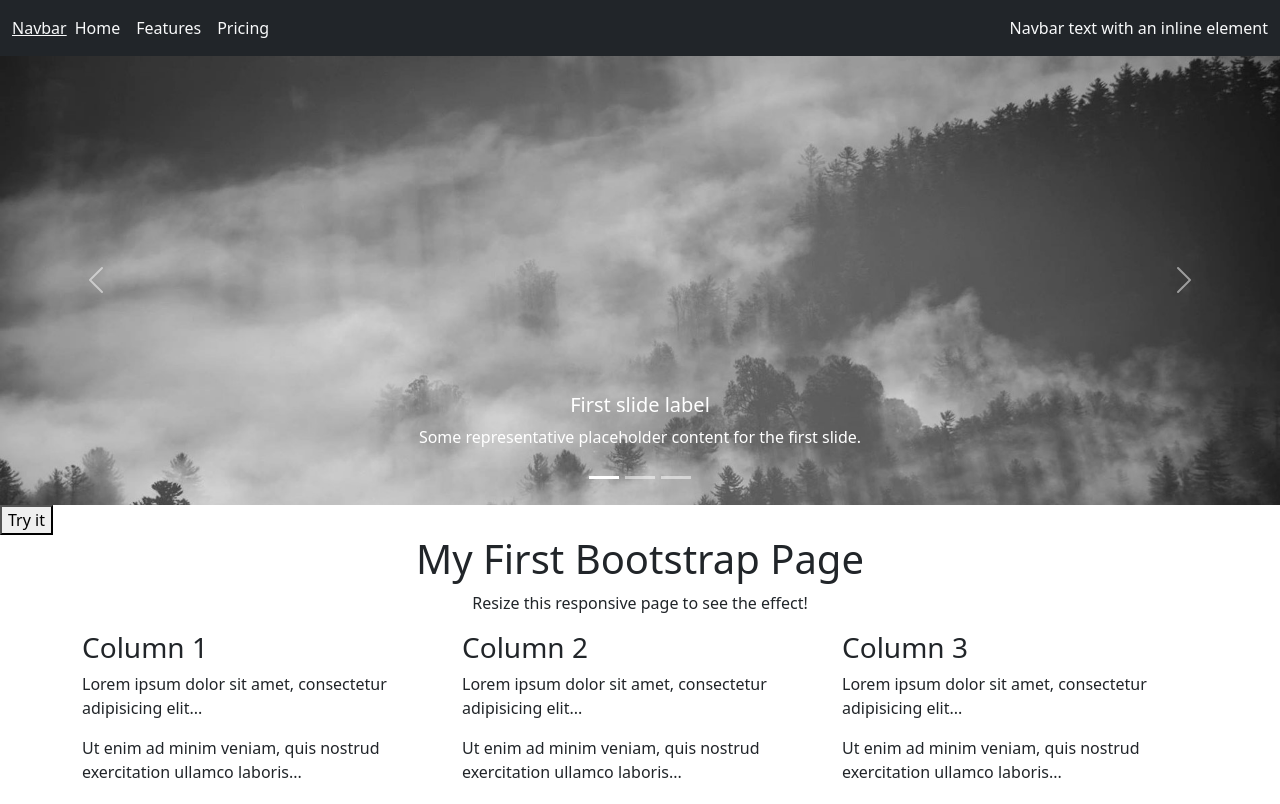
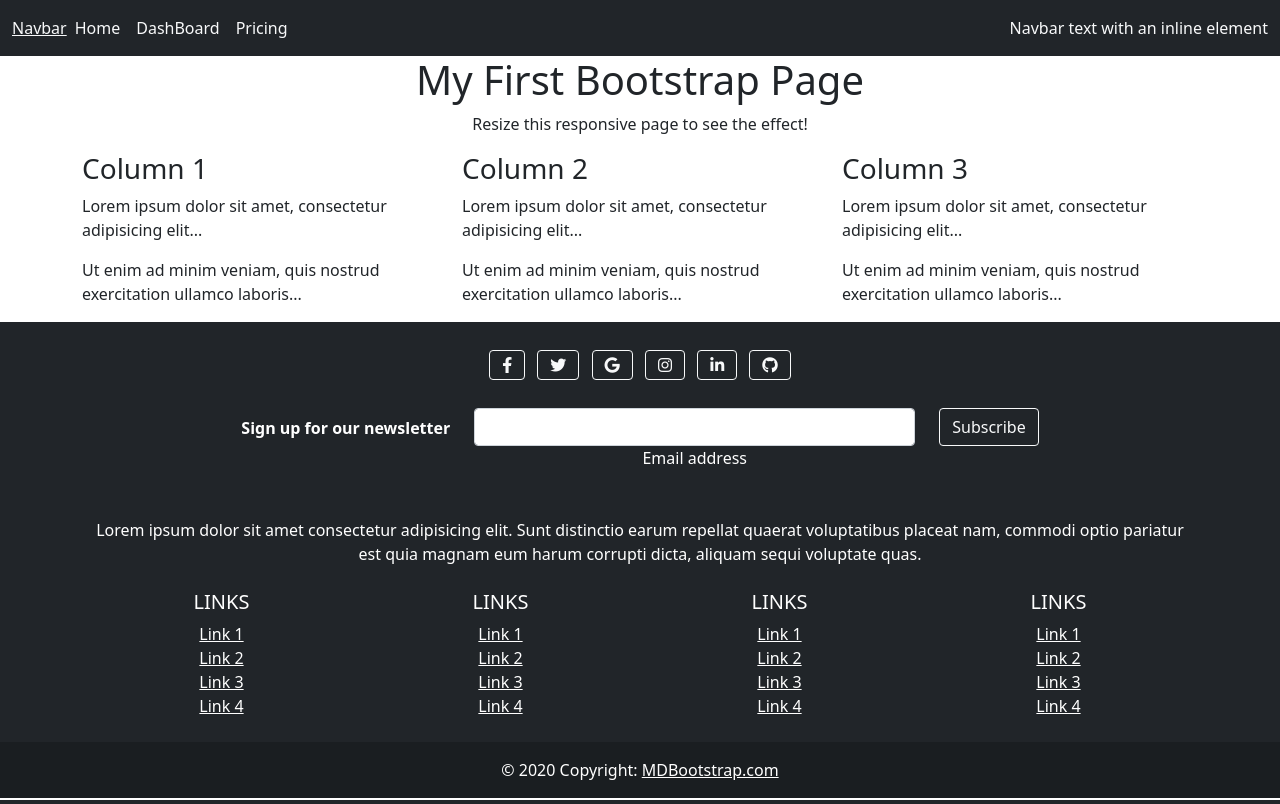
Before and after one commit to CraftingTable0/Django-Demo, a Django app: page / in a window 1280 px wide. Shown: the top 804 px of the page. Run offline with Django 4.2, Linux system fonts and the light colour scheme; some libraries are stand-ins or nearby versions; grey boxes are pictures that could not be loaded.

Commit message:
Şablon olarak kullanmak için hazır

```diff
--- a/Türk_Arama_Motoru_Tarık/Türk_Arama_Motoru_Tarık/settings.py
+++ b/Türk_Arama_Motoru_Tarık/Türk_Arama_Motoru_Tarık/settings.py
@@ -25,8 +25,7 @@ SECRET_KEY = 'django-insecure-^v2w&9ejahv3)3x#l3*j%pf1u(@flxa!-jm95biqrkzo@l(_n&
 # SECURITY WARNING: don't run with debug turned on in production!
 DEBUG = True
 
-ALLOWED_HOSTS = ['*']
-
+ALLOWED_HOSTS = []
 
 # Application definition
 
--- a/Türk_Arama_Motoru_Tarık/Türk_Arama_Motoru_Tarık/urls.py
+++ b/Türk_Arama_Motoru_Tarık/Türk_Arama_Motoru_Tarık/urls.py
@@ -13,10 +13,8 @@ Including another URLconf
     1. Import the include() function: from django.urls import include, path
     2. Add a URL to urlpatterns:  path('blog/', include('blog.urls'))
 """
-from django.conf.urls import handler404
 from django.contrib import admin
 from django.urls import path, include
-
 
 urlpatterns = [
     path('admin/', admin.site.urls),
--- a/Türk_Arama_Motoru_Tarık/motorapp/static/js/script.js
+++ /dev/null
@@ -1,3 +0,0 @@
-  function myFunction() {
-  alert("Hello! I am an alert box!");
-  }
--- a/Türk_Arama_Motoru_Tarık/motorapp/templates/404.html
+++ b/Türk_Arama_Motoru_Tarık/motorapp/templates/404.html
@@ -14,7 +14,7 @@
             <div class="col-md-12 text-center">
                 <span class="display-1 d-block">404</span>
                 <div class="mb-4 lead">The page you are looking for was not found.</div>
-                <a href="{% url 'index.html' %}" class="btn btn-link">Back to Home</a>
+                <a href="{% url 'motorapp:index' %}" class="btn btn-link">Back to Home</a>
             </div>
         </div>
     </div>
--- a/Türk_Arama_Motoru_Tarık/motorapp/templates/base.html
+++ b/Türk_Arama_Motoru_Tarık/motorapp/templates/base.html
@@ -1,4 +1,3 @@
-<!DOCTYPE html>
 {% load static %}
 <html lang="en">
 <head>
@@ -11,22 +10,20 @@
 
     <!--The link given by Berdan-->
     <link rel="stylesheet" href="https://cdnjs.cloudflare.com/ajax/libs/font-awesome/6.0.0-beta3/css/all.min.css">
-    <script src="{%static 'js/script.js'%}"></script>
 
     <title>Document</title>
 </head>
 <body>
-    <header>
+
     {% include "header.html" %}
-    </header>
-    <button onclick="myFunction()">Try it</button>
 
-    {%block index%}
+    <main>
+    {%block main%}
     {%endblock%}
+    </main>
 
-    <footer>
     {% include "footer.html" %}
-    </footer>
+
 
     <!--from bootstrap.com--The link given by Berdan-->
     <script src="https://stackpath.bootstrapcdn.com/bootstrap/4.1.3/js/bootstrap.min.js" integrity="sha384-ChfqqxuZUCnJSK3+MXmPNIyE6ZbWh2IMqE241rYiqJxyMiZ6OW/JmZQ5stwEULTy" crossorigin="anonymous"></script>
--- a/Türk_Arama_Motoru_Tarık/motorapp/templates/content/index.html
+++ b/Türk_Arama_Motoru_Tarık/motorapp/templates/content/index.html
@@ -1,7 +1,6 @@
-{%extends 'base.html'%}
-{% load static %}
+{% extends 'base.html' %}
 
-{%block index%}
+{% block main %}
 <div class="jumbotron text-center">
   <h1>My First Bootstrap Page</h1>
   <p>Resize this responsive page to see the effect!</p>
@@ -26,5 +25,4 @@
     </div>
   </div>
 </div>
-
-{%endblock%}
+{% endblock %}
--- a/Türk_Arama_Motoru_Tarık/motorapp/templates/footer.html
+++ b/Türk_Arama_Motoru_Tarık/motorapp/templates/footer.html
@@ -1,113 +1,185 @@
- <!-- Footer -->
-<footer class="page-footer font-small mdb-color lighten-3 pt-4">
+<footer class="bg-dark text-center text-white">
+  <!-- Grid container -->
+  <div class="container p-4">
+    <!-- Section: Social media -->
+    <section class="mb-4">
+      <!-- Facebook -->
+      <a class="btn btn-outline-light btn-floating m-1" href="#!" role="button"
+        ><i class="fab fa-facebook-f"></i
+      ></a>
 
-  <!-- Footer Elements -->
-  <div class="container">
+      <!-- Twitter -->
+      <a class="btn btn-outline-light btn-floating m-1" href="#!" role="button"
+        ><i class="fab fa-twitter"></i
+      ></a>
 
+      <!-- Google -->
+      <a class="btn btn-outline-light btn-floating m-1" href="#!" role="button"
+        ><i class="fab fa-google"></i
+      ></a>
+
+      <!-- Instagram -->
+      <a class="btn btn-outline-light btn-floating m-1" href="#!" role="button"
+        ><i class="fab fa-instagram"></i
+      ></a>
+
+      <!-- Linkedin -->
+      <a class="btn btn-outline-light btn-floating m-1" href="#!" role="button"
+        ><i class="fab fa-linkedin-in"></i
+      ></a>
+
+      <!-- Github -->
+      <a class="btn btn-outline-light btn-floating m-1" href="#!" role="button"
+        ><i class="fab fa-github"></i
+      ></a>
+    </section>
+    <!-- Section: Social media -->
+
+    <!-- Section: Form -->
+    <section class="">
+      <form action="">
         <!--Grid row-->
-    <div class="row">
-
+        <div class="row d-flex justify-content-center">
           <!--Grid column-->
-      <div class="col-lg-2 col-md-12 mb-4">
-
-        <!--Image-->
-        <div class="view overlay z-depth-1-half">
-          <img src="https://mdbootstrap.com/img/Photos/Horizontal/Nature/4-col/img%20(73).webp" class="img-fluid"
-            alt="">
-          <a href="">
-            <div class="mask rgba-white-light"></div>
-          </a>
-        </div>
-
+          <div class="col-auto">
+            <p class="pt-2">
+              <strong>Sign up for our newsletter</strong>
+            </p>
           </div>
           <!--Grid column-->
 
           <!--Grid column-->
-      <div class="col-lg-2 col-md-6 mb-4">
-
-        <!--Image-->
-        <div class="view overlay z-depth-1-half">
-          <img src="https://mdbootstrap.com/img/Photos/Horizontal/Nature/4-col/img%20(78).webp" class="img-fluid"
-            alt="">
-          <a href="">
-            <div class="mask rgba-white-light"></div>
-          </a>
+          <div class="col-md-5 col-12">
+            <!-- Email input -->
+            <div class="form-outline form-white mb-4">
+              <input type="email" id="form5Example21" class="form-control" />
+              <label class="form-label" for="form5Example21">Email address</label>
             </div>
-
           </div>
           <!--Grid column-->
 
           <!--Grid column-->
-      <div class="col-lg-2 col-md-6 mb-4">
+          <div class="col-auto">
+            <!-- Submit button -->
+            <button type="submit" class="btn btn-outline-light mb-4">
+              Subscribe
+            </button>
+          </div>
+          <!--Grid column-->
+        </div>
+        <!--Grid row-->
+      </form>
+    </section>
+    <!-- Section: Form -->
 
-        <!--Image-->
-        <div class="view overlay z-depth-1-half">
-          <img src="https://mdbootstrap.com/img/Photos/Horizontal/Nature/4-col/img%20(79).webp" class="img-fluid"
-            alt="">
-          <a href="">
-            <div class="mask rgba-white-light"></div>
-          </a>
-        </div>
+    <!-- Section: Text -->
+    <section class="mb-4">
+      <p>
+        Lorem ipsum dolor sit amet consectetur adipisicing elit. Sunt distinctio earum
+        repellat quaerat voluptatibus placeat nam, commodi optio pariatur est quia magnam
+        eum harum corrupti dicta, aliquam sequi voluptate quas.
+      </p>
+    </section>
+    <!-- Section: Text -->
 
+    <!-- Section: Links -->
+    <section class="">
+      <!--Grid row-->
+      <div class="row">
+        <!--Grid column-->
+        <div class="col-lg-3 col-md-6 mb-4 mb-md-0">
+          <h5 class="text-uppercase">Links</h5>
+
+          <ul class="list-unstyled mb-0">
+            <li>
+              <a href="#!" class="text-white">Link 1</a>
+            </li>
+            <li>
+              <a href="#!" class="text-white">Link 2</a>
+            </li>
+            <li>
+              <a href="#!" class="text-white">Link 3</a>
+            </li>
+            <li>
+              <a href="#!" class="text-white">Link 4</a>
+            </li>
+          </ul>
         </div>
         <!--Grid column-->
 
         <!--Grid column-->
-      <div class="col-lg-2 col-md-12 mb-4">
+        <div class="col-lg-3 col-md-6 mb-4 mb-md-0">
+          <h5 class="text-uppercase">Links</h5>
 
-        <!--Image-->
-        <div class="view overlay z-depth-1-half">
-          <img src="https://mdbootstrap.com/img/Photos/Horizontal/Nature/4-col/img%20(81).webp" class="img-fluid"
-            alt="">
-          <a href="">
-            <div class="mask rgba-white-light"></div>
-          </a>
-        </div>
-
+          <ul class="list-unstyled mb-0">
+            <li>
+              <a href="#!" class="text-white">Link 1</a>
+            </li>
+            <li>
+              <a href="#!" class="text-white">Link 2</a>
+            </li>
+            <li>
+              <a href="#!" class="text-white">Link 3</a>
+            </li>
+            <li>
+              <a href="#!" class="text-white">Link 4</a>
+            </li>
+          </ul>
         </div>
         <!--Grid column-->
 
         <!--Grid column-->
-      <div class="col-lg-2 col-md-6 mb-4">
+        <div class="col-lg-3 col-md-6 mb-4 mb-md-0">
+          <h5 class="text-uppercase">Links</h5>
 
-        <!--Image-->
-        <div class="view overlay z-depth-1-half">
-          <img src="https://mdbootstrap.com/img/Photos/Horizontal/Nature/4-col/img%20(82).webp" class="img-fluid"
-            alt="">
-          <a href="">
-            <div class="mask rgba-white-light"></div>
-          </a>
-        </div>
-
+          <ul class="list-unstyled mb-0">
+            <li>
+              <a href="#!" class="text-white">Link 1</a>
+            </li>
+            <li>
+              <a href="#!" class="text-white">Link 2</a>
+            </li>
+            <li>
+              <a href="#!" class="text-white">Link 3</a>
+            </li>
+            <li>
+              <a href="#!" class="text-white">Link 4</a>
+            </li>
+          </ul>
         </div>
         <!--Grid column-->
 
         <!--Grid column-->
-      <div class="col-lg-2 col-md-6 mb-4">
+        <div class="col-lg-3 col-md-6 mb-4 mb-md-0">
+          <h5 class="text-uppercase">Links</h5>
 
-        <!--Image-->
-        <div class="view overlay z-depth-1-half">
-          <img src="https://mdbootstrap.com/img/Photos/Horizontal/Nature/4-col/img%20(84).webp" class="img-fluid"
-            alt="">
-          <a href="">
-            <div class="mask rgba-white-light"></div>
-          </a>
-        </div>
-
+          <ul class="list-unstyled mb-0">
+            <li>
+              <a href="#!" class="text-white">Link 1</a>
+            </li>
+            <li>
+              <a href="#!" class="text-white">Link 2</a>
+            </li>
+            <li>
+              <a href="#!" class="text-white">Link 3</a>
+            </li>
+            <li>
+              <a href="#!" class="text-white">Link 4</a>
+            </li>
+          </ul>
         </div>
         <!--Grid column-->
-
       </div>
       <!--Grid row-->
-
+    </section>
+    <!-- Section: Links -->
   </div>
-  <!-- Footer Elements -->
+  <!-- Grid container -->
 
   <!-- Copyright -->
-  <div class="footer-copyright text-center py-3">© 2020 Copyright:
-    <a href="https://mdbootstrap.com/"> MDBootstrap.com</a>
+  <div class="text-center p-3" style="background-color: rgba(0, 0, 0, 0.2);">
+    © 2020 Copyright:
+    <a class="text-white" href="https://mdbootstrap.com/">MDBootstrap.com</a>
   </div>
   <!-- Copyright -->
-
 </footer>
-<!-- Footer -->
--- a/Türk_Arama_Motoru_Tarık/motorapp/templates/header.html
+++ b/Türk_Arama_Motoru_Tarık/motorapp/templates/header.html
@@ -1,9 +1,8 @@
-{%load static%}
-<!--NAV-BAR-->
 <nav class="navbar navbar-expand-lg navbar-light bg-dark">
     <div class="container-fluid">
         <a class="text-light" href="#">Navbar</a>
-    <button class="navbar-toggler" type="button" data-bs-toggle="collapse" data-bs-target="#navbarText" aria-controls="navbarText" aria-expanded="false" aria-label="Toggle navigation">
+        <button class="navbar-toggler" type="button" data-bs-toggle="collapse" data-bs-target="#navbarText"
+                aria-controls="navbarText" aria-expanded="false" aria-label="Toggle navigation">
             <span class="navbar-toggler-icon"></span>
         </button>
         <div class="collapse navbar-collapse" id="navbarText">
@@ -12,7 +11,7 @@
                     <a class="nav-link active text-light" aria-current="page" href="#">Home</a>
                 </li>
                 <li class="nav-item">
-          <a class="nav-link text-light" href="#">Features</a>
+                    <a class="nav-link text-light" href="#">DashBoard</a>
                 </li>
                 <li class="nav-item">
                     <a class="nav-link text-light" href="#">Pricing</a>
@@ -24,43 +23,3 @@
         </div>
     </div>
 </nav>
-
-  <!--CAROUSEL-->
-    <div id="carouselExampleCaptions" class="carousel slide" data-bs-ride="carousel">
-  <div class="carousel-indicators">
-    <button type="button" data-bs-target="#carouselExampleCaptions" data-bs-slide-to="0" class="active" aria-current="true" aria-label="Slide 1"></button>
-    <button type="button" data-bs-target="#carouselExampleCaptions" data-bs-slide-to="1" aria-label="Slide 2"></button>
-    <button type="button" data-bs-target="#carouselExampleCaptions" data-bs-slide-to="2" aria-label="Slide 3"></button>
-  </div>
-  <div class="carousel-inner">
-    <div class="carousel-item active">
-      <img src="{%static 'images/img1.jpg'%}" class="d-block w-100" alt="...">
-      <div class="carousel-caption d-none d-md-block">
-        <h5>First slide label</h5>
-        <p>Some representative placeholder content for the first slide.</p>
-      </div>
-    </div>
-    <div class="carousel-item">
-      <img src="{%static 'images/img2.jpg'%}" class="d-block w-100" alt="...">
-      <div class="carousel-caption d-none d-md-block">
-        <h5>Second slide label</h5>
-        <p>Some representative placeholder content for the second slide.</p>
-      </div>
-    </div>
-    <div class="carousel-item">
-      <img src="{%static 'images/img3.jpg'%}" class="d-block w-100" alt="...">
-      <div class="carousel-caption d-none d-md-block">
-        <h5>Third slide label</h5>
-        <p>Some representative placeholder content for the third slide.</p>
-      </div>
-    </div>
-  </div>
-  <button class="carousel-control-prev" type="button" data-bs-target="#carouselExampleCaptions" data-bs-slide="prev">
-    <span class="carousel-control-prev-icon" aria-hidden="true"></span>
-    <span class="visually-hidden">Previous</span>
-  </button>
-  <button class="carousel-control-next" type="button" data-bs-target="#carouselExampleCaptions" data-bs-slide="next">
-    <span class="carousel-control-next-icon" aria-hidden="true"></span>
-    <span class="visually-hidden">Next</span>
-  </button>
-</div>
--- a/Türk_Arama_Motoru_Tarık/motorapp/urls.py
+++ b/Türk_Arama_Motoru_Tarık/motorapp/urls.py
@@ -1,8 +1,8 @@
 from django.urls import path
-from . import views
+from .views import index
 
-app_name = 'motor'
+app_name = 'motorapp'
 
 urlpatterns = [
-    path("", views.index, name='index'),
+    path("", index, name='index'),
 ]
```
Also changed, not shown: Türk_Arama_Motoru_Tarık/motorapp/static/css/style.css (deleted), Türk_Arama_Motoru_Tarık/motorapp/static/images/img1.jpg (deleted), Türk_Arama_Motoru_Tarık/motorapp/static/images/img2.jpg (deleted), Türk_Arama_Motoru_Tarık/motorapp/static/images/img3.jpg (deleted), Türk_Arama_Motoru_Tarık/motorapp/views.py (line endings or trailing spaces). Lines whose indentation alone changed are shown as unchanged.
